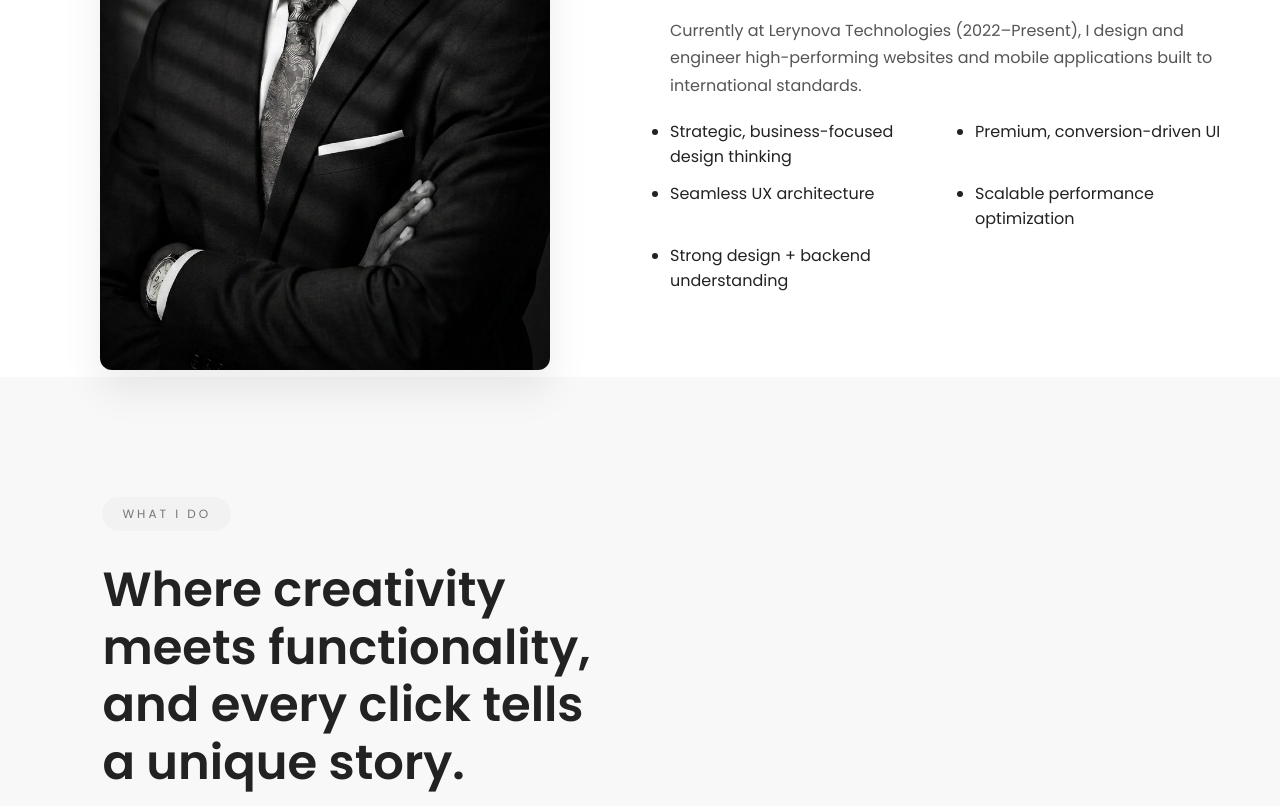
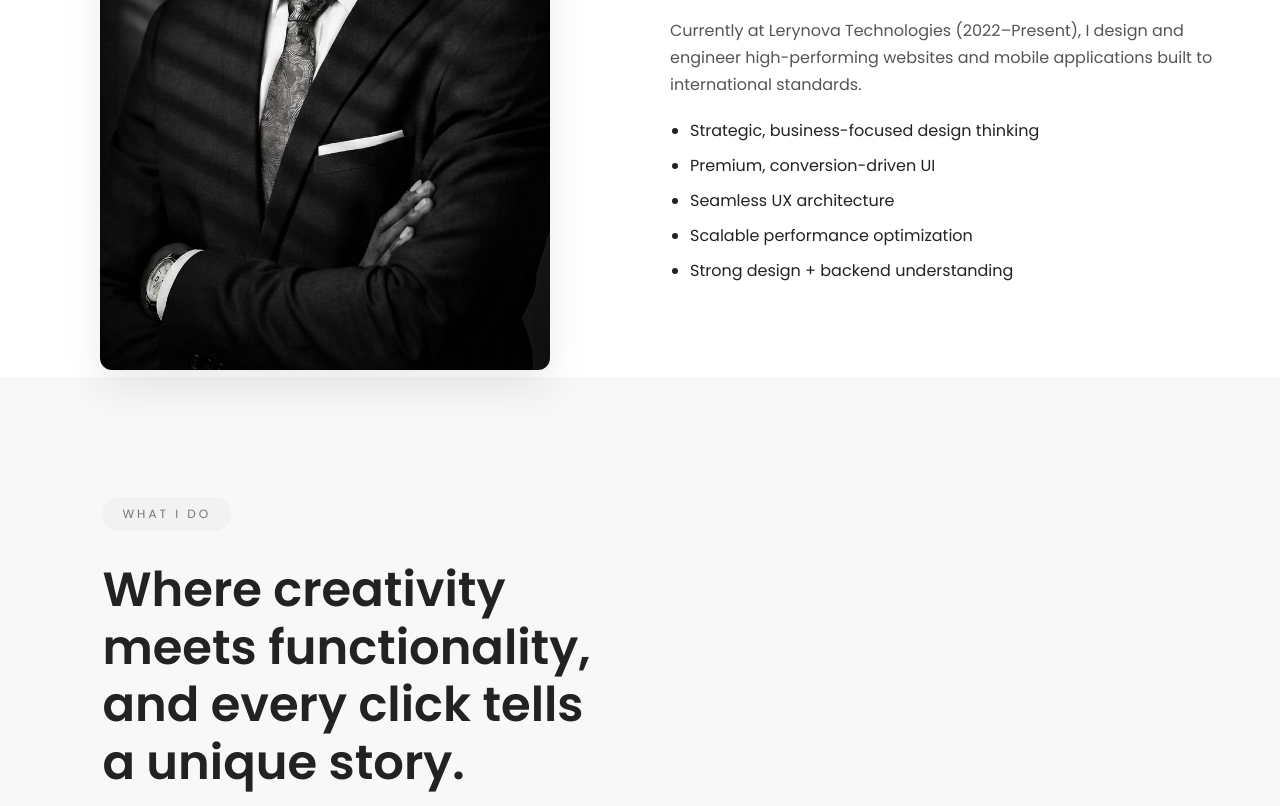
Before and after one commit to KwabenaPADEV/paulgraphicportfolio, a plain HTML site: page index.html in a window 1280 px wide. Shown: the part 1509-2315 px from the top of the page. Drawn offline with nearby package versions, Linux system fonts and the light colour scheme.

Commit message:
Update index.html

```diff
--- a/index.html
+++ b/index.html
@@ -310,10 +310,12 @@ footer{
 .about-list{
   margin-top:20px;
   padding-left:20px;
+	text-align:left;
 }
 
 .about-list li{
   margin-bottom:10px;
+	text-align: left;
 }
 
 /* =========================
@@ -1276,7 +1278,7 @@ for startups, businesses, and international clients.
         high-performing websites and mobile applications built to international standards.
       </p>
 
-      <ul class="services-list tech-stack">
+      <ul class="about-list">
         <li>Strategic, business-focused design thinking</li>
         <li>Premium, conversion-driven UI</li>
         <li>Seamless UX architecture</li>
```
